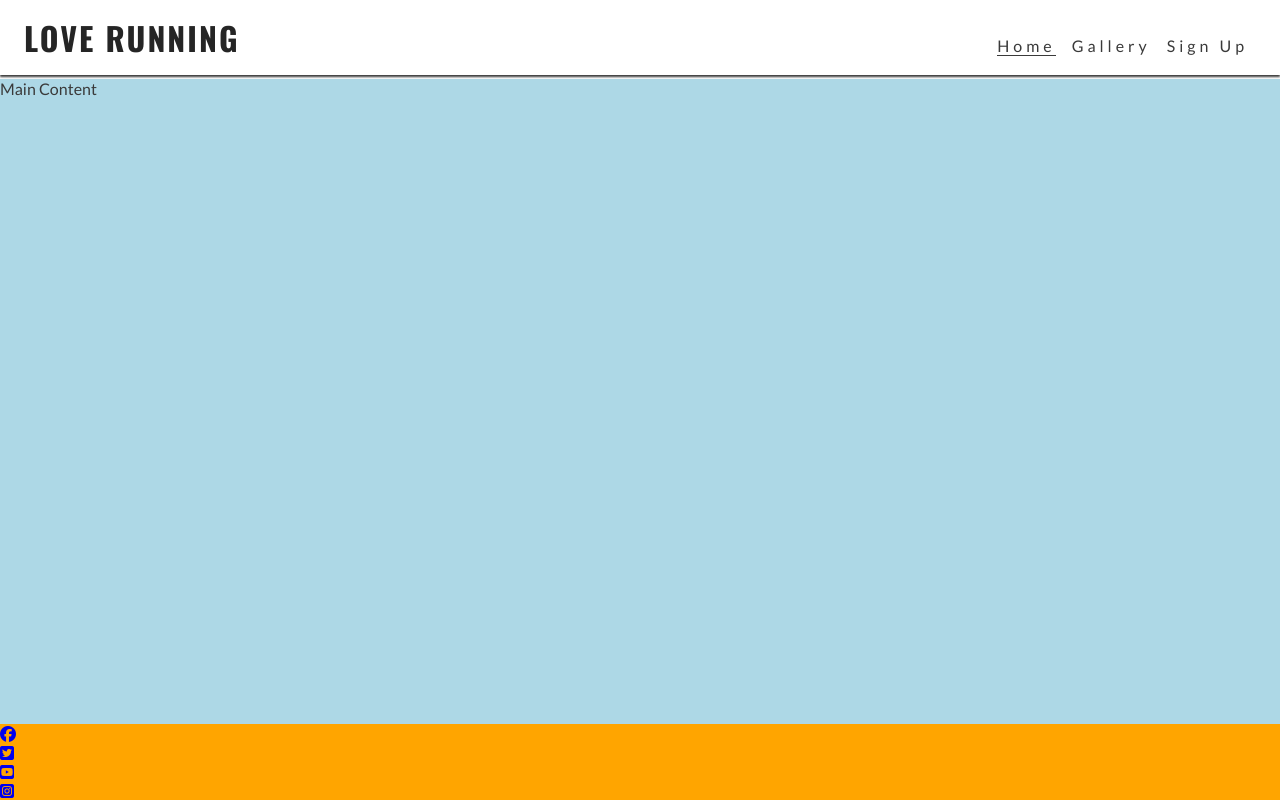
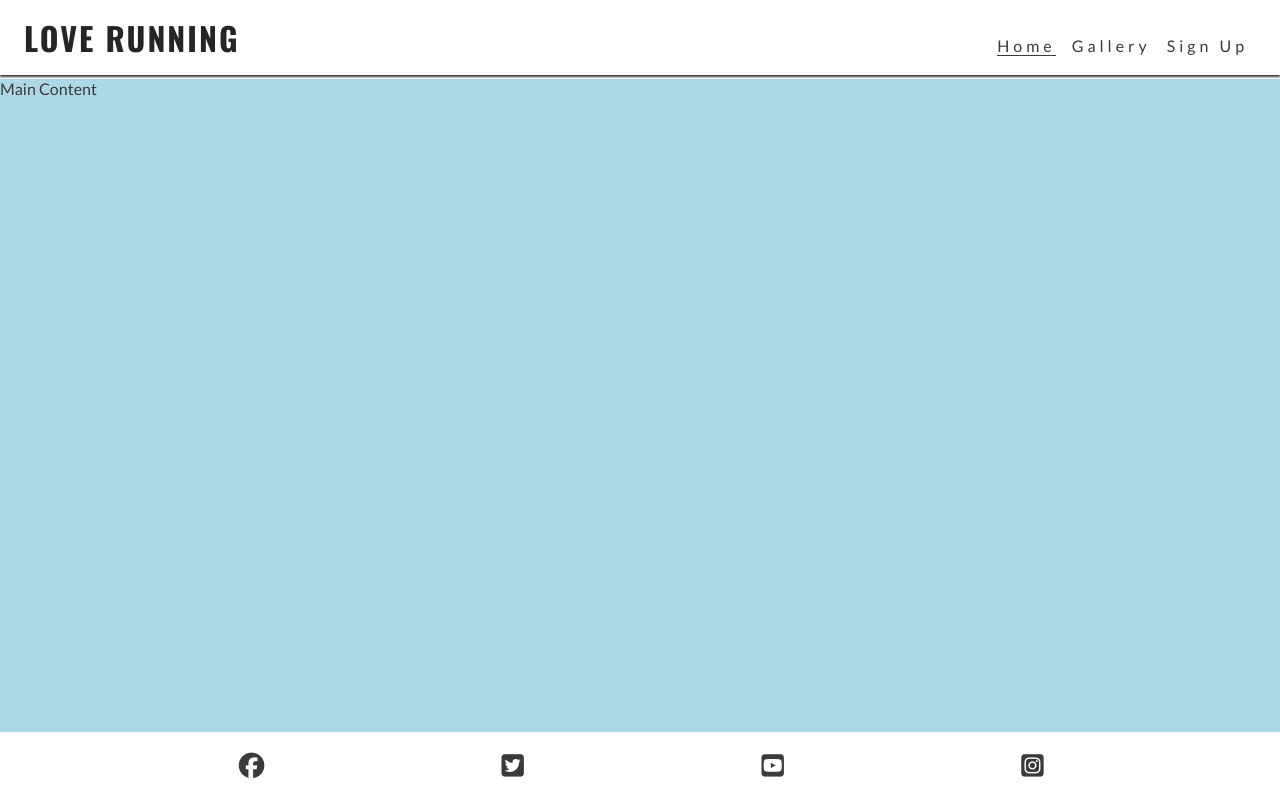
Before and after one commit to Kaakyire9/love-running, a plain HTML site: page index.html in a window 1280 px wide. Drawn offline with nearby package versions, Linux system fonts and the light colour scheme.

Commit message:
Style for Icons for all screen sizes

```diff
--- a/assets/css/style.css
+++ b/assets/css/style.css
@@ -86,8 +86,18 @@ main {
 }
 
 /* Footer */
-footer {
-    background-color: orange;
+#social-networks{
+    text-align: center;
+    padding: 20px 0;
+    display:flex;
+    justify-content: space-evenly;
+    list-style-type: none;
+}
+
+#social-networks i {
+    font-size: 160%;
+    padding: 5%;
+    color: #3a3a3a;
 }
 
 /* Media query: tablets and larger (768px and up) */
@@ -105,22 +115,25 @@ footer {
         display: flex;
     }
 
-    /* Media query: small laptops and larger (768px and up) */
+    .nav-toggle-label {
+        display: none;
+    }
+}
+
+    /* Media query: small laptops and larger (992px and up) */
 @media screen and (min-width: 992px ) {
   #menu a:hover {
     border-bottom: 1px solid #3a3a3a;
 }
   }
-}
+
 
     #menu > li{
         padding-left: 1rem;
 
     }
 
-    .nav-toggle-label {
-        display: none;
-    }
+
 
     #logo {
         font-size: 200%;
@@ -133,4 +146,3 @@ footer {
         /* Push main content down to accommodate larger header */
         margin-top: 79px;
     }
-}
--- a/index.html
+++ b/index.html
@@ -25,7 +25,7 @@
             <h1 id="logo"> Love Running </h1>
         </a>
         <input type="checkbox" id="nav-toggle" name="nav-toggle">
-        <label for="nav-toggle" class="nav-toggle-label">x</label>
+        <label for="nav-toggle" class="nav-toggle-label"><i class="fa-solid fa-bars"></i></label>
         <nav>
             <ul id="menu">
                 <li><a href="" class="active">Home </a></li>
@@ -40,12 +40,19 @@
 
     <!-- Footer -->
     <footer>
-        <ul>
+        <ul id="social-networks">
             <li><a href="https://www.facebook.com/" target="_blank" rel="noopener"
-                    aria-label="visit our facebook page(opens in a new tab)"><i class="fa-brands fa-facebook"></i></a></li>
-            <li><a href="https://www.twitter.com/" target="_blank" rel="noopener" aria-label="visit our twitter page (opens in a new tab)"><i class="fa-brands fa-square-twitter"></i></a></li>
-            <li><a href="https://www.youtube.com/" target="_blank" rel="noopener" aria-label="visit our youtube page (opens in a new tab)"><i class="fa-brands fa-square-youtube"></i></a></li>
-            <li><a href="https://www.instagram.com/" target="_blank" rel="noopener" aria-label="visit our instagram page (opens in a new tab)"><i class="fa-brands fa-square-instagram"></i></a></li>
+                    aria-label="visit our facebook page(opens in a new tab)"><i class="fa-brands fa-facebook"></i></a>
+            </li>
+            <li><a href="https://www.twitter.com/" target="_blank" rel="noopener"
+                    aria-label="visit our twitter page (opens in a new tab)"><i
+                        class="fa-brands fa-square-twitter"></i></a></li>
+            <li><a href="https://www.youtube.com/" target="_blank" rel="noopener"
+                    aria-label="visit our youtube page (opens in a new tab)"><i
+                        class="fa-brands fa-square-youtube"></i></a></li>
+            <li><a href="https://www.instagram.com/" target="_blank" rel="noopener"
+                    aria-label="visit our instagram page (opens in a new tab)"><i
+                        class="fa-brands fa-square-instagram"></i></a></li>
         </ul>
     </footer>
     <!--Font Awesome Kit-->
```
